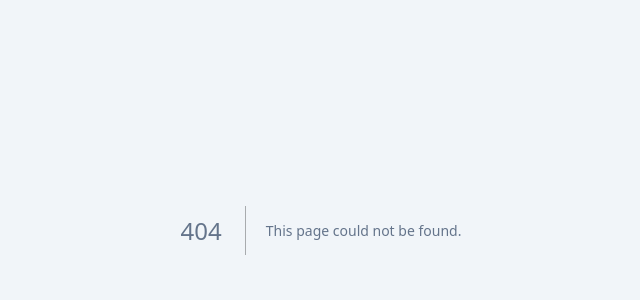
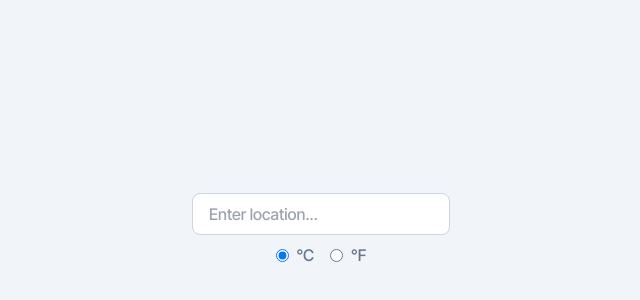
Before and after one commit to jeppelind/weather-client, a Next.js app: page /search in a window 1280 px wide. Before the commit this address had no page. Shown: the part 170-470 px from the top of the page, without its empty margins (319-959 px from the left). Built offline with nearby package versions, Linux system fonts and the light colour scheme.

Commit message:
Setup search page

```diff
--- a/app/page.tsx
+++ b/app/page.tsx
@@ -1,6 +1,6 @@
-import { WiThermometer } from "react-icons/wi";
 import WeatherIcon from "./_components/weather-icon";
-import Search from "./Search";
+import { redirect } from "next/navigation";
+import Link from "next/link";
 
 type Forecast = {
   location: {
@@ -56,14 +56,12 @@ const getForecast = async (location: string) => {
   const res = await fetch(URL, {
     next: {
       revalidate: 3600, // Cache age in seconds
-    }
+    },
   });
   if (!res.ok) {
     throw new Error(`Error fetching data. ${res.statusText}`);
   }
-  console.log(res);
   const data: Forecast = await res.json();
-  console.log(data);
   return data;
 }
 
@@ -153,7 +151,10 @@ export default async function Home({
   const temp = t || 'c';
   const location = l;
 
-  if (location) {
+  if (!location) {
+    redirect('/search');
+  }
+
   try {
     const data = await getForecast(location);
     return (
@@ -176,18 +177,9 @@ export default async function Home({
         <div className="flex flex-col items-center">
           <p className="text-xl">{`Problem fetching data for "${location}"`}</p>
           <p className="text-lg mb-12">Please try again.</p>
-            <Search />
+          <Link href="/search">Search for a new location</Link>
         </div>
       </main>
     )
   }
 }
-
-  return (
-    <main className="flex min-h-screen flex-col items-center justify-center">
-      <div className="flex flex-col items-center gap-4">
-        <Search />
-      </div>
-    </main>
-  )
-}
--- /dev/null
+++ b/app/search/Search.tsx
@@ -0,0 +1,56 @@
+'use client'
+
+import { useState } from "react";
+import { Location } from "./page";
+import Link from "next/link";
+import { LuLoader2 } from "react-icons/lu";
+
+const Search = ({ onSubmit }: { onSubmit: (location: string) => Promise<Location[]> }) => {
+  const [location, setLocation] = useState("");
+  const [temperature, setTemperature] = useState("c");
+  const [locations, setLocations] = useState<Location[]>([]);
+  const [loading, setLoading] = useState(false);
+
+  const checkInput = async(e: React.KeyboardEvent<HTMLInputElement>) => {
+    if (e.key === "Enter") {
+      setLoading(true);
+      setLocations([]);
+      const searchResult = await onSubmit(location);
+      setLocations(searchResult);
+      setLoading(false);
+    }
+  }
+
+  return (
+    <div className="flex flex-col items-center gap-2">
+      <input
+        type="text"
+        name="l"
+        placeholder="Enter location..."
+        className="px-4 py-2 rounded-lg bg-white dark:bg-slate-800 border border-slate-300 dark:border-slate-700 focus:outline-none focus:ring-2 focus:ring-blue-500"
+        required
+        onChange={(e) => setLocation(e.target.value)}
+        value={location}
+        onKeyDown={checkInput}
+      />
+      <div className="flex gap-4">
+        <label className="flex items-center gap-2">
+          <input type="radio" name="t" value="c" defaultChecked onChange={(e) => setTemperature(e.target.value)} />
+          <span>°C</span>
+        </label>
+        <label className="flex items-center gap-2">
+          <input type="radio" name="t" value="f" onChange={(e) => setTemperature(e.target.value)} />
+          <span>°F</span>
+        </label>
+      </div>
+      {loading && <LuLoader2 className="animate-spin text-6xl" />}
+      {locations.map((location) => (
+        <div key={location.id}>
+          <Link href={`/?l=${location.url}&t=${temperature}`}>{location.name} | {location.region} | {location.country}</Link>
+        </div>
+      ))}
+    </div>
+  )
+}
+
+export default Search;
--- /dev/null
+++ b/app/search/page.tsx
@@ -0,0 +1,41 @@
+import Search from "./Search";
+
+export type Location = {
+  id: string,
+  name: string,
+  region: string,
+  country: string,
+  lat: number,
+  lon: number,
+  url: string,
+}
+
+const getLocations = async (location: string) => {
+  const URL = `${process.env.API_URL}/search?query=${location}`;
+  const res = await fetch(URL, {
+    next: {
+      revalidate: 86400, // Cache age in seconds
+    },
+  });
+  if (!res.ok) {
+    throw new Error(`Error fetching data. ${res.statusText}`);
+  }
+  const data: Location[] = await res.json();
+  return data;
+}
+
+export default function Page() {
+  const search = async (location: string) => {
+    'use server'
+    const locations = await getLocations(location);
+    return locations;
+  }
+
+  return (
+    <main className="flex min-h-screen flex-col items-center justify-center">
+      <div className="flex flex-col items-center gap-4">
+        <Search onSubmit={search} />
+      </div>
+    </main>
+  );
+}
```
Lines whose indentation alone changed are shown as unchanged.
